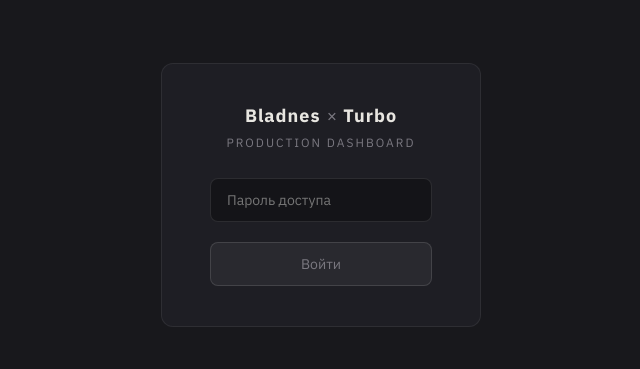
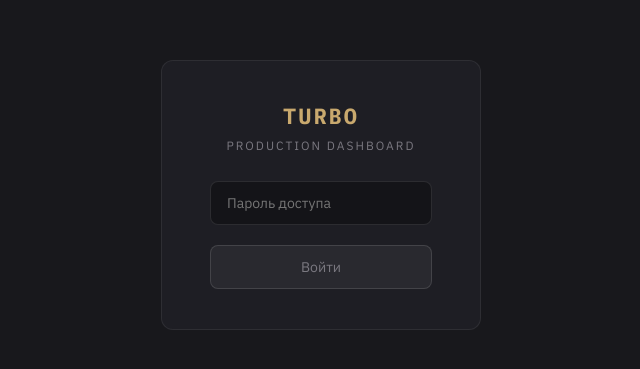
Before and after one commit to fntsmo/bladnes-dashboard, a Next.js app: page /login in a window 1280 px wide. Shown: the part 205-574 px from the top of the page, without its empty margins (319-959 px from the left). Built offline with nearby package versions, Linux system fonts and the light colour scheme.

Commit message:
Update header styling in login page

```diff
--- a/app/login/page.js
+++ b/app/login/page.js
@@ -40,10 +40,8 @@ export default function LoginPage() {
         borderRadius: 12, padding: "40px 48px", display: "flex", flexDirection: "column", gap: 20, minWidth: 320,
       }}>
         <div style={{ textAlign: "center", marginBottom: 8 }}>
-          <div style={{ display: "flex", justifyContent: "center", gap: 6, marginBottom: 8 }}>
-            <span style={{ color: "#E8E6E1", fontWeight: 700, fontSize: 18, letterSpacing: 1 }}>Bladnes</span>
-            <span style={{ color: "#7A7880", fontSize: 18 }}>×</span>
-            <span style={{ color: "#E8E6E1", fontWeight: 700, fontSize: 18, letterSpacing: 1 }}>Turbo</span>
+          <div style={{ display: "flex", justifyContent: "center", marginBottom: 8 }}>
+            <span style={{ color: "#C9A96E", fontWeight: 700, fontSize: 22, letterSpacing: 2, fontFamily: "'IBM Plex Mono', monospace", textTransform: "uppercase" }}>Turbo</span>
           </div>
           <div style={{ color: "#7A7880", fontSize: 12, letterSpacing: 2, textTransform: "uppercase" }}>
             Production Dashboard
```
